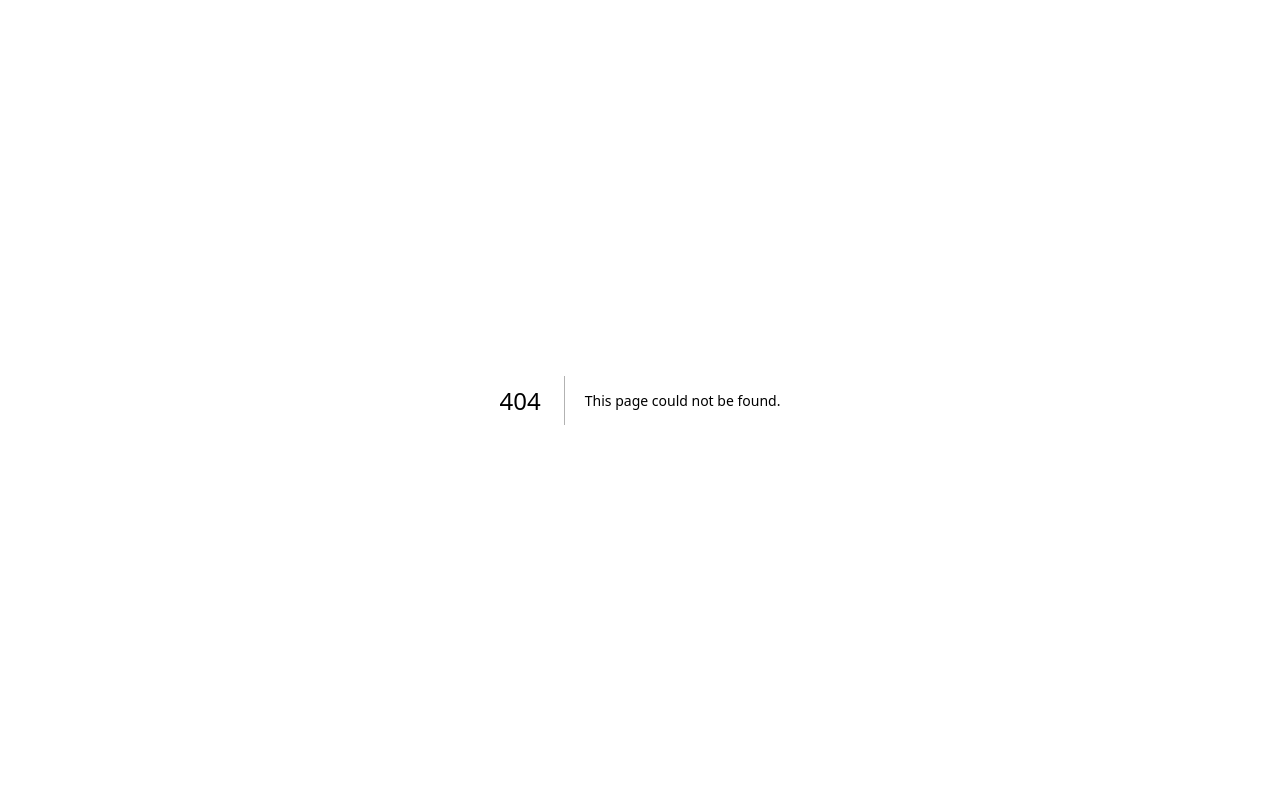
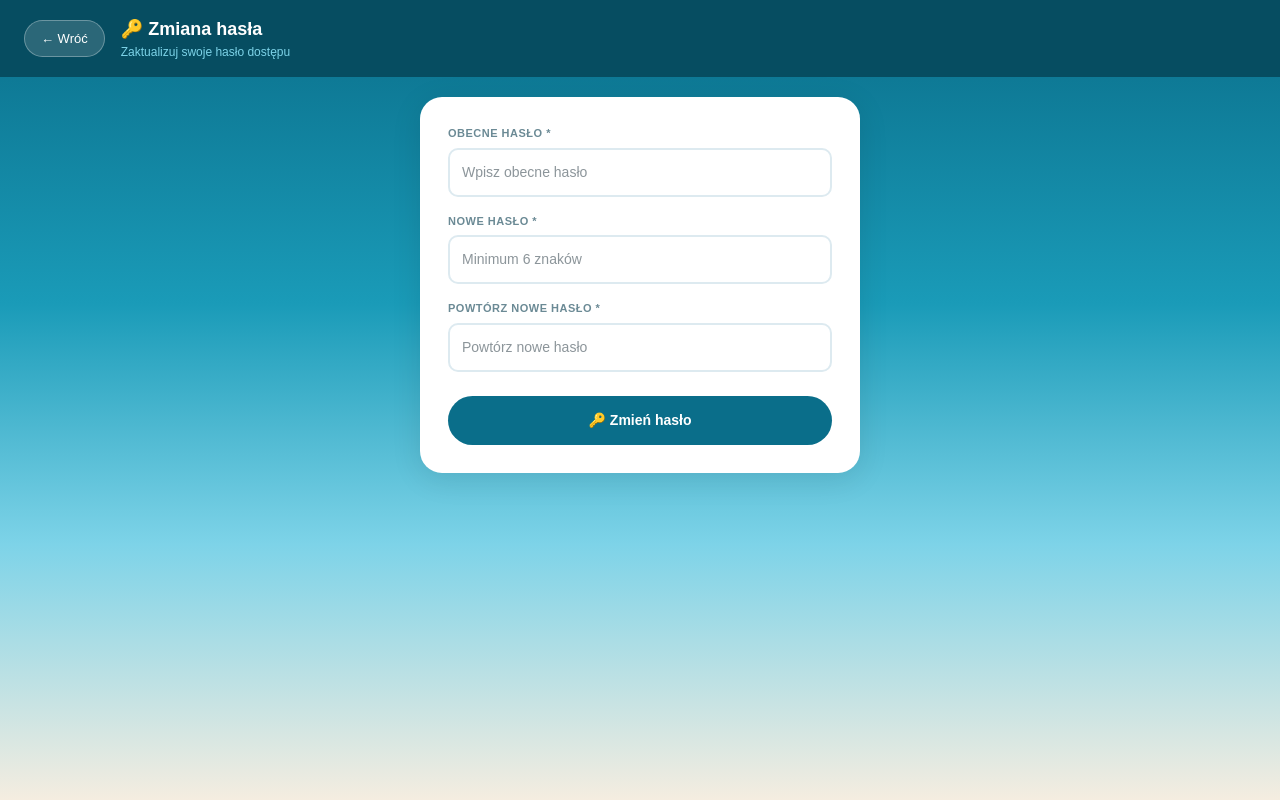
Before and after one commit to NorbertGajos/staffsync, a Next.js app: page /change-password in a window 1280 px wide. Before the commit this address had no page. Built offline with nearby package versions, Linux system fonts and the light colour scheme; no server answers.

Commit message:
zmiana hasla dla wszystkich rol

```diff
--- /dev/null
+++ b/src/app/change-password/page.tsx
@@ -0,0 +1,147 @@
+'use client'
+
+import { useState } from 'react'
+import { useRouter } from 'next/navigation'
+import { createClient } from '@/lib/supabase'
+
+export default function ChangePasswordPage() {
+  const [current, setCurrent] = useState('')
+  const [newPass, setNewPass] = useState('')
+  const [confirm, setConfirm] = useState('')
+  const [loading, setLoading] = useState(false)
+  const [msg, setMsg] = useState('')
+  const [error, setError] = useState('')
+  const router = useRouter()
+  const supabase = createClient()
+
+  async function handleSubmit(e: React.FormEvent) {
+    e.preventDefault()
+    setMsg('')
+    setError('')
+
+    if (newPass.length < 6) {
+      setError('Nowe hasło musi mieć minimum 6 znaków')
+      return
+    }
+    if (newPass !== confirm) {
+      setError('Hasła nie są identyczne')
+      return
+    }
+
+    setLoading(true)
+
+    // Najpierw sprawdź czy obecne hasło jest poprawne
+    const { data: { user } } = await supabase.auth.getUser()
+    if (!user?.email) { setError('Błąd autoryzacji'); setLoading(false); return }
+
+    const { error: signInError } = await supabase.auth.signInWithPassword({
+      email: user.email,
+      password: current
+    })
+
+    if (signInError) {
+      setError('Obecne hasło jest nieprawidłowe')
+      setLoading(false)
+      return
+    }
+
+    // Zmień hasło
+    const { error: updateError } = await supabase.auth.updateUser({
+      password: newPass
+    })
+
+    if (updateError) {
+      setError('Błąd zmiany hasła: ' + updateError.message)
+    } else {
+      setMsg('✅ Hasło zostało zmienione!')
+      setCurrent('')
+      setNewPass('')
+      setConfirm('')
+      setTimeout(() => router.push('/panel'), 2000)
+    }
+
+    setLoading(false)
+  }
+
+  return (
+    <div style={{ minHeight:'100vh', background:'linear-gradient(180deg,#0a6e8a 0%,#1a9bb8 38%,#7dd3e8 68%,#f5ede0 100%)', fontFamily:'Arial' }}>
+
+      <div style={{ background:'#064d61', padding:'16px 24px', display:'flex', alignItems:'center', gap:'16px' }}>
+        <button onClick={()=>router.push('/panel')} style={{ background:'rgba(255,255,255,0.15)', border:'1.5px solid rgba(255,255,255,0.3)', color:'white', padding:'8px 16px', borderRadius:'100px', cursor:'pointer', fontSize:'13px' }}>
+          ← Wróć
+        </button>
+        <div>
+          <div style={{ color:'white', fontWeight:800, fontSize:'18px' }}>🔑 Zmiana hasła</div>
+          <div style={{ color:'#7dd3e8', fontSize:'12px' }}>Zaktualizuj swoje hasło dostępu</div>
+        </div>
+      </div>
+
+      <div style={{ padding:'20px', maxWidth:'480px', margin:'0 auto' }}>
+
+        {msg && (
+          <div style={{ background:'#d5f5e3', border:'1px solid #2d9e6b', borderRadius:'12px', padding:'12px 16px', marginBottom:'16px', color:'#1a5e3a', fontSize:'14px', fontWeight:600 }}>
+            {msg}
+          </div>
+        )}
+
+        {error && (
+          <div style={{ background:'#fff0ee', border:'1px solid #e8604c', borderRadius:'12px', padding:'12px 16px', marginBottom:'16px', color:'#e8604c', fontSize:'14px', fontWeight:600 }}>
+            ❌ {error}
+          </div>
+        )}
+
+        <div style={{ background:'white', borderRadius:'22px', padding:'28px', boxShadow:'0 6px 30px rgba(0,0,0,0.1)' }}>
+          <form onSubmit={handleSubmit}>
+
+            <div style={{ marginBottom:'16px' }}>
+              <label style={{ display:'block', fontSize:'11px', fontWeight:600, color:'#6b8a95', textTransform:'uppercase' as const, letterSpacing:'0.5px', marginBottom:'6px' }}>
+                Obecne hasło *
+              </label>
+              <input
+                type='password'
+                value={current}
+                onChange={e => setCurrent(e.target.value)}
+                required
+                placeholder='Wpisz obecne hasło'
+                style={{ width:'100%', padding:'12px', border:'2px solid #ddeaf0', borderRadius:'10px', fontSize:'14px', color:'#1a2c35', outline:'none', boxSizing:'border-box' as const }}
+              />
+            </div>
+
+            <div style={{ marginBottom:'16px' }}>
+              <label style={{ display:'block', fontSize:'11px', fontWeight:600, color:'#6b8a95', textTransform:'uppercase' as const, letterSpacing:'0.5px', marginBottom:'6px' }}>
+                Nowe hasło *
+              </label>
+              <input
+                type='password'
+                value={newPass}
+                onChange={e => setNewPass(e.target.value)}
+                required
+                placeholder='Minimum 6 znaków'
+                style={{ width:'100%', padding:'12px', border:'2px solid #ddeaf0', borderRadius:'10px', fontSize:'14px', color:'#1a2c35', outline:'none', boxSizing:'border-box' as const }}
+              />
+            </div>
+
+            <div style={{ marginBottom:'24px' }}>
+              <label style={{ display:'block', fontSize:'11px', fontWeight:600, color:'#6b8a95', textTransform:'uppercase' as const, letterSpacing:'0.5px', marginBottom:'6px' }}>
+                Powtórz nowe hasło *
+              </label>
+              <input
+                type='password'
+                value={confirm}
+                onChange={e => setConfirm(e.target.value)}
+                required
+                placeholder='Powtórz nowe hasło'
+                style={{ width:'100%', padding:'12px', border:'2px solid #ddeaf0', borderRadius:'10px', fontSize:'14px', color:'#1a2c35', outline:'none', boxSizing:'border-box' as const }}
+              />
+            </div>
+
+            <button type='submit' disabled={loading} style={{ background: loading?'#6b8a95':'#0a6e8a', color:'white', border:'none', padding:'14px 32px', borderRadius:'100px', cursor: loading?'not-allowed':'pointer', fontSize:'14px', fontWeight:600, width:'100%' }}>
+              {loading ? '⏳ Zmienianie...' : '🔑 Zmień hasło'}
+            </button>
+
+          </form>
+        </div>
+      </div>
+    </div>
+  )
+}
```
